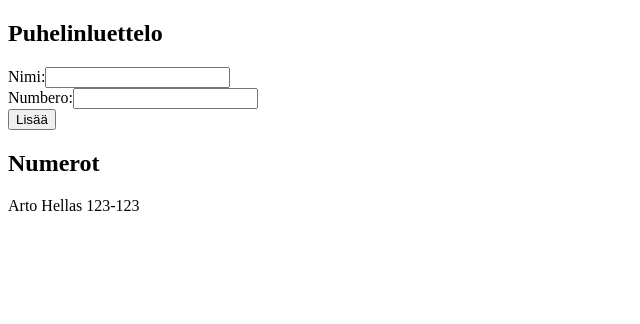
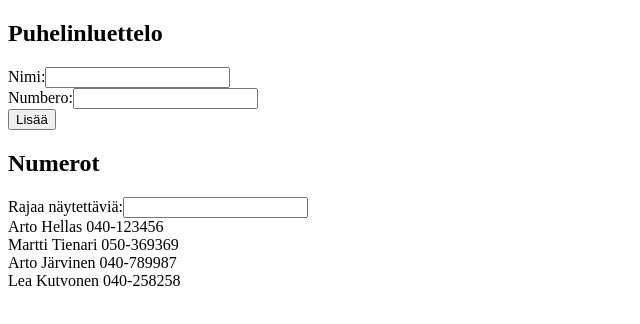
Before and after one commit to Eepa/full-stack-websovelluskehitys, a React (Create React App) app in the folder part2/exercises/phone-book/: page / in a window 1280 px wide. Shown: the top 324 px of the page, without its empty margins (0-640 px from the left). Built offline with nearby package versions, Linux system fonts and the light colour scheme.

Commit message:
Exercise 2.9 done

```diff
--- a/part2/exercises/phone-book/src/App.js
+++ b/part2/exercises/phone-book/src/App.js
@@ -12,15 +12,19 @@ class App extends React.Component {
         super(props);
         this.state = {
             persons: [
-                { name: 'Arto Hellas', number: '123-123' }
+                { name: 'Arto Hellas', number: '040-123456' },
+                { name: 'Martti Tienari', number: '050-369369' },
+                { name: 'Arto Järvinen', number: '040-789987' },
+                { name: 'Lea Kutvonen', number: '040-258258' }
             ],
             newName: '',
-            newNumber: ''
+            newNumber: '',
+            filter: ''
         }
     }
 
     nameEquals = (person) => {
-      return person.name === this.state.newName;
+        return person.name === this.state.newName;
     };
 
     addNewPerson = (event) => {
@@ -49,6 +53,22 @@ class App extends React.Component {
         });
     };
 
+    filterPerson = (person) => {
+        const filterValue = this.state.filter.toLowerCase();
+        const lowerCaseName = person.name.toLowerCase();
+        const lowerCaseNumber = person.number.toLowerCase();
+
+        const nameContains = lowerCaseName.indexOf(filterValue) !== -1;
+        const numberContains = lowerCaseNumber.indexOf(filterValue) !== -1;
+        return nameContains || numberContains;
+    };
+
+    handleFilterChange = (event) => {
+        this.setState({
+            filter: event.target.value
+        });
+    };
+
     handleNumberChange = (event) => {
         this.setState({
             newNumber: event.target.value
@@ -56,6 +76,8 @@ class App extends React.Component {
     };
 
     render() {
+        const filteredPersons = this.state.persons.filter(this.filterPerson);
+
         return (
             <div>
                 <h2>Puhelinluettelo</h2>
@@ -63,12 +85,12 @@ class App extends React.Component {
                     <div>
                         Nimi:
                         <input value={this.state.newName}
-                        onChange={this.handleNameChange}/>
+                               onChange={this.handleNameChange}/>
                     </div>
                     <div>
                         Numbero:
                         <input value={this.state.newNumber}
-                        onChange={this.handleNumberChange}/>
+                               onChange={this.handleNumberChange}/>
                     </div>
                     <div>
                         <button type="submit">Lisää</button>
@@ -78,7 +100,13 @@ class App extends React.Component {
 
                 <h2>Numerot</h2>
 
-                {this.state.persons.map(person => <Person key={person.name} person={person} />)}
+                <div>
+                    Rajaa näytettäviä:
+                    <input value={this.state.filter}
+                           onChange={this.handleFilterChange} />
+                </div>
+
+                {filteredPersons.map(person => <Person key={person.name} person={person} />)}
 
             </div>
         )
```
